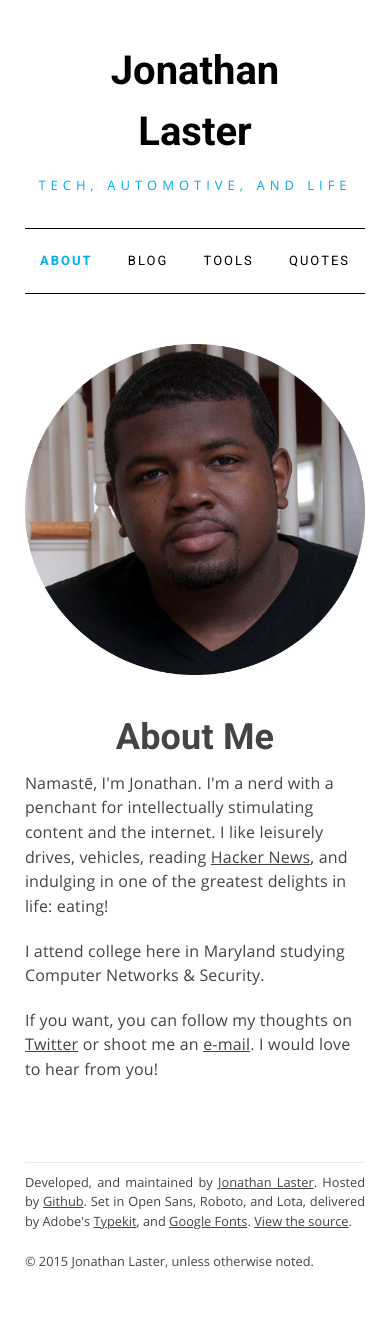
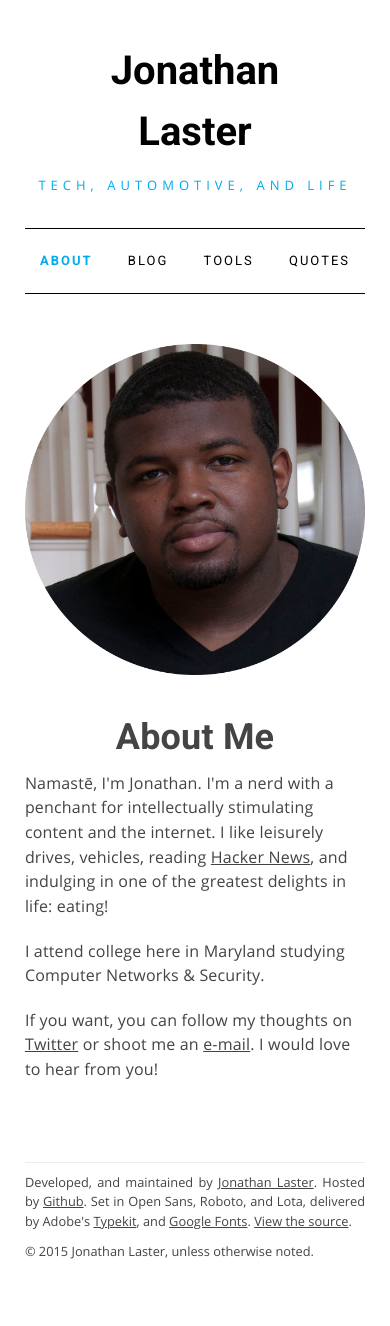
Before and after one commit to last-dev/jdl.io, a Jekyll site: the page built from index.html, in a window 390 px wide. Built offline with Jekyll 4.4.1, drawn with Linux system fonts in a browser that asks for light colours; nearby versions of some CDN libraries.

Commit message:
Test @media

```diff
--- a/css/main.sass
+++ b/css/main.sass
@@ -298,6 +298,9 @@
     color: $content-font-color
     text-align: justify
 
+    p
+      margin-bottom: 10px
+
     a
       color: $content-font-color
 
@@ -311,7 +314,7 @@
 //
 //
 
-@media screen and (max-width: 600px)
+@media screen and (max-width: 750px)
   .pageTitle, .page-content
     max-width: 900px
     width: 100%
@@ -319,7 +322,9 @@
   .buffer
     margin-top: 5em
 
-@media screen and (max-width: 500px)
+  h2 a
+    font-size: 1.5em
+
   .page-content p
     text-align: left
     font-size: 16px
```
